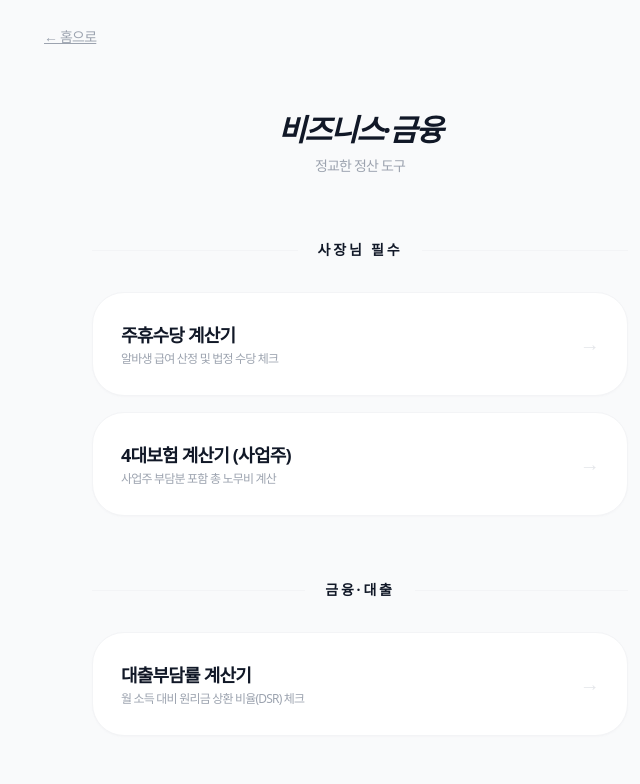
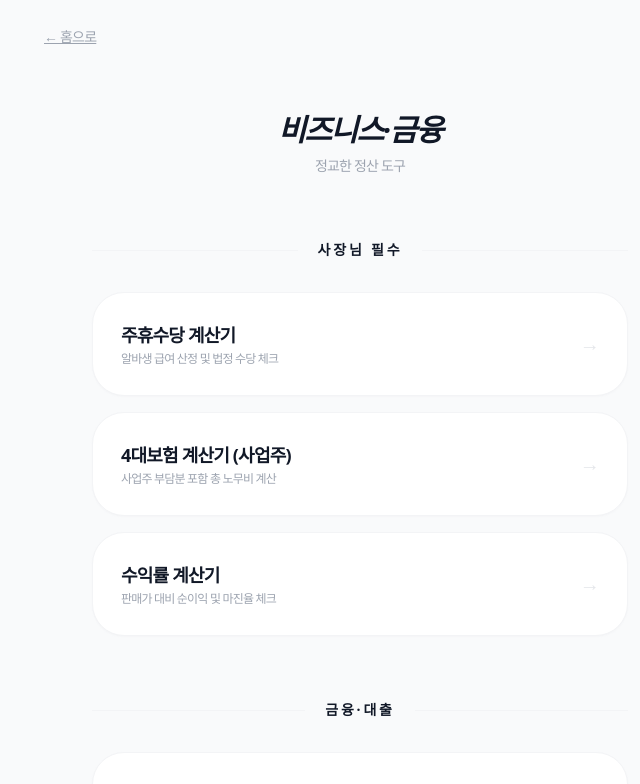
Before and after one commit to greentea2417/semogye-calculator, a Next.js app: page /business in a window 1280 px wide. Shown: the top 784 px of the page, without its empty margins (280-920 px from the left). Built offline with nearby package versions, Linux system fonts and the light colour scheme; a web font is replaced by a local one.

Commit message:
fix: align business tool paths with actual folder structure

```diff
--- a/app/business/page.tsx
+++ b/app/business/page.tsx
@@ -7,30 +7,27 @@ const BUSINESS_TOOLS = [
   {
     category: "사장님 필수",
     tools: [
-      // 탐색기 확인 결과 holiday-pay와 employer-insurance는 business 폴더 안에 있어야 합니다.
       { title: "주휴수당 계산기", description: "알바생 급여 산정 및 법정 수당 체크", href: "/business/holiday-pay" },
       { title: "4대보험 계산기 (사업주)", description: "사업주 부담분 포함 총 노무비 계산", href: "/business/employer-insurance" },
+      { title: "수익률 계산기", description: "판매가 대비 순이익 및 마진율 체크", href: "/profit" }, // app/profit 바로 아래 있음
     ],
   },
   {
     category: "금융·대출",
     tools: [
-      // 중요: 탐색기 상 burden 폴더는 app/ 바로 아래 독립적으로 있습니다.
-      { title: "대출부담률 계산기", description: "월 소득 대비 원리금 상환 비율(DSR) 체크", href: "/burden" },
+      { title: "대출부담률 계산기", description: "월 소득 대비 원리금 상환 비율(DSR) 체크", href: "/burden" }, // app/burden 바로 아래 있음
     ],
   },
   {
     category: "직장인 필수",
     tools: [
-      // 중요: 탐색기 상 salary와 bonus 폴더는 app/ 바로 아래 독립적으로 있습니다.
-      { title: "월급 실수령액", description: "비과세, 부양가족 반영 4대보험·소득세 자동 계산", href: "/salary" },
-      { title: "상여금·성과급", description: "보너스 수령 시 실제 내 통장에 꽂히는 금액", href: "/bonus" },
+      { title: "월급 실수령액", description: "비과세, 부양가족 반영 4대보험·소득세 자동 계산", href: "/salary" }, // app/salary 바로 아래 있음
+      { title: "상여금·성과급", description: "보너스 수령 시 실제 내 통장에 꽂히는 금액", href: "/bonus" }, // app/bonus 바로 아래 있음
     ],
   },
   {
     category: "알바·프리랜서",
     tools: [
-      // 중요: 탐색기 상 hourly, freelance, compare는 business 폴더 안에 있습니다.
       { title: "시급·알바비", description: "주휴수당, 포괄임금제 포함 월 환산 금액", href: "/business/hourly" },
       { title: "프리랜서 3.3%", description: "소득세 3.3% 제외 실지급액 및 원천징수 영수증", href: "/business/freelance" },
       { title: "알바 vs 프리랜서 비교", description: "내게 더 유리한 쪽은?", href: "/business/compare" },
@@ -41,7 +38,7 @@ const BUSINESS_TOOLS = [
 export default function BusinessPage() {
   return (
     <main className="max-w-xl mx-auto px-5 py-16 space-y-16">
-      <section className="text-center space-y-2">
+      <section className="flex flex-col items-center text-center space-y-2">
         <h1 className="text-3xl font-black text-gray-900 tracking-tighter italic">비즈니스·금융</h1>
         <p className="text-sm text-gray-400 font-medium">정교한 정산 도구</p>
       </section>
```
